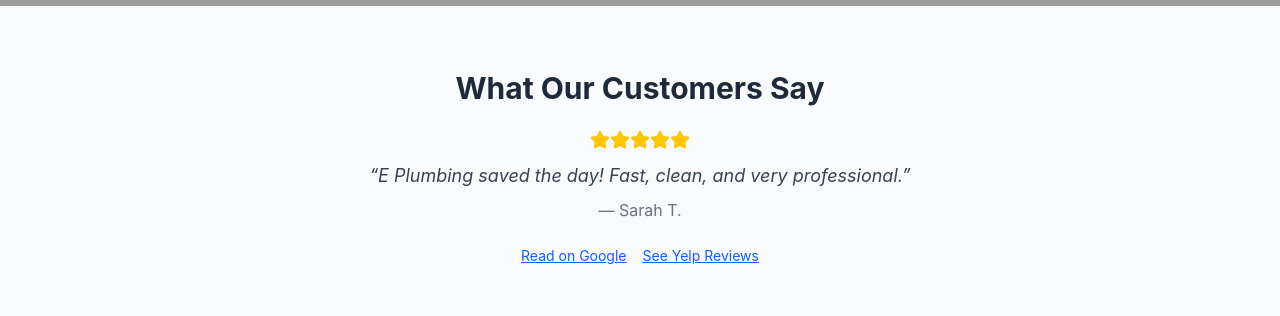
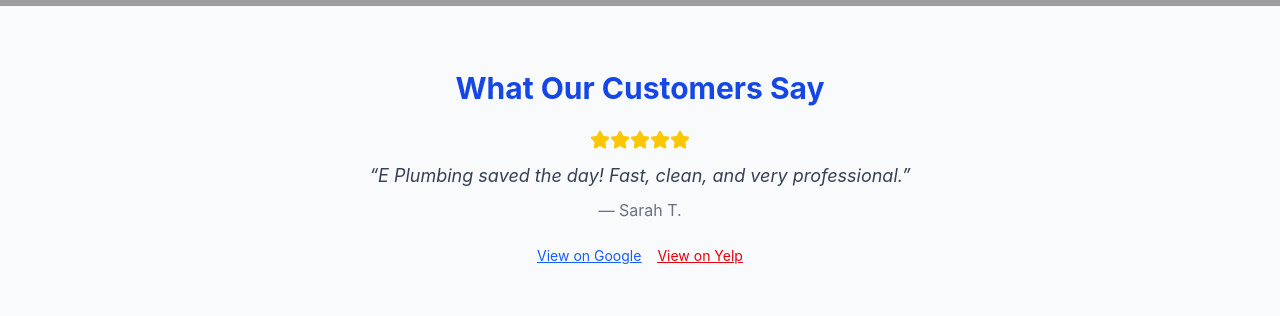
Before and after one commit to waldesro/e-plumbing, a React (Vite) app: page / in a window 1280 px wide. Shown: the part 2748-3064 px from the top of the page. Built offline with nearby package versions, Linux system fonts and the light colour scheme; grey boxes are pictures that could not be loaded.

Commit message:
Added link to google and yelp

```diff
--- a/src/components/ReviewSection.jsx
+++ b/src/components/ReviewSection.jsx
@@ -36,7 +36,7 @@ export function ReviewSection() {
   return (
     <section className="py-16 bg-gray-50 px-4 sm:px-8">
       <div className="max-w-3xl mx-auto text-center">
-        <h2 className="text-3xl font-bold mb-6">What Our Customers Say</h2>
+        <h2 className="text-3xl font-bold mb-6 text-blue-700">What Our Customers Say</h2>
 
         <AnimatePresence mode="wait">
           <motion.div
@@ -61,11 +61,21 @@ export function ReviewSection() {
 
         {/* Optional: Add review platform links */}
         <div className="mt-6 flex justify-center gap-4 text-blue-600 underline text-sm">
-          <a href="https://www.google.com" target="_blank" rel="noopener noreferrer">
-            Read on Google
+          <a
+            href="https://www.google.com/search?q=E+Plumbing+%26+Sewer"
+            target="_blank"
+            rel="noopener noreferrer"
+            className="text-blue-600 underline"
+          >
+            View on Google
           </a>
-          <a href="https://www.yelp.com" target="_blank" rel="noopener noreferrer">
-            See Yelp Reviews
+          <a
+            href="https://www.yelp.com/search?find_desc=E+Plumbing+%26+Sewer"
+            target="_blank"
+            rel="noopener noreferrer"
+            className="text-red-600 underline"
+          >
+            View on Yelp
           </a>
         </div>
       </div>
```
